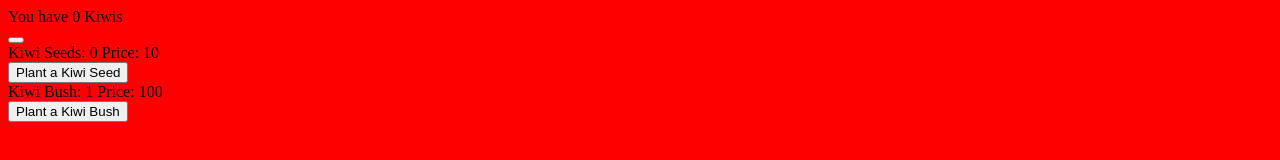
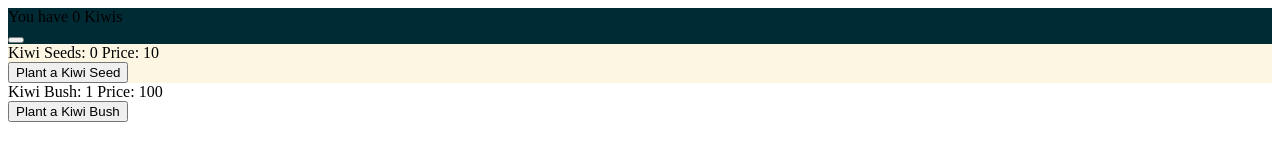
Before and after one commit to BinaryKiwiz/binarykiwiz.github.io, a plain HTML site: page index.html in a window 1280 px wide. Drawn offline with Linux system fonts and the light colour scheme; files whose address does not match are found by name.

Commit message:
Update stylesheet.css

```diff
--- a/stylesheet.css
+++ b/stylesheet.css
@@ -1,3 +1,7 @@
-body {
-  background: red;
+.Clicker {
+  background: #002b35;
 }
+
+.KiwiSeed {
+  background: #fdf6e3;
+}
```
